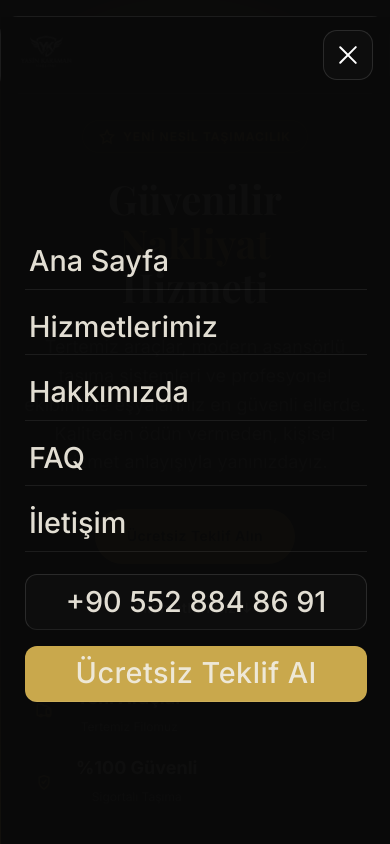
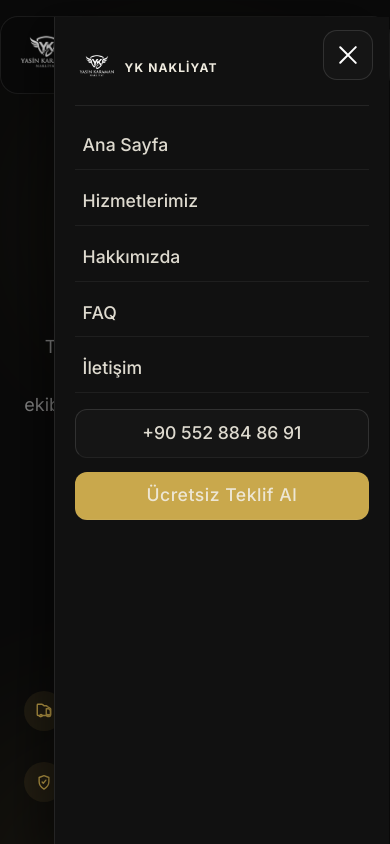
Before and after one commit to TK030/yasin-karaman, a plain HTML site: page index.html in a window 390 px wide. Both pictures are taken after a click on the button "Menü". Shown: the top 844 px of the page. Drawn offline with nearby package versions, Linux system fonts and the light colour scheme.

Commit message:
refactor: enhance mobile navbar with logo and updated styles

```diff
--- a/index.html
+++ b/index.html
@@ -26,6 +26,10 @@
             </a>
 
             <nav class="nav-links" id="navLinks">
+                <div class="nav-mobile-header">
+                    <img src="img/logo.png" alt="YK Nakliyat" class="logo-img" />
+                    <span>YK NAKLİYAT</span>
+                </div>
                 <a href="#home">Ana Sayfa</a>
                 <a href="#hizmetler">Hizmetlerimiz</a>
                 <a href="#hakkimizda">Hakkımızda</a>
--- a/style.css
+++ b/style.css
@@ -1010,7 +1010,7 @@ a {
 @media (max-width: 768px) {
     .nav-container {
         padding: 10px 16px;
-        background: rgba(10, 10, 10, 0.75);
+        background: rgba(10, 10, 10, 0.85);
             border: 1px solid rgba(255, 255, 255, 0.08);
         border-radius: 18px;
         backdrop-filter: blur(12px);
@@ -1021,40 +1021,62 @@ a {
         display: none;
     }
 
-    .nav-links {
-        display: none;
+        .nav-links {
         position: fixed;
-        inset: 0;
-            width: 100vw;
+        top: 0;
+            right: 0;
+            width: min(86vw, 380px);
             height: 100vh;
-            background: rgba(10, 10, 10, 0.98);
-            border: none;
-            border-radius: 0;
-            padding: 90px 24px 32px;
+        display: flex;
         flex-direction: column;
         align-items: stretch;
-        justify-content: center;
-        gap: 10px;
+        justify-content: flex-start;
+            gap: 8px;
+            padding: 26px 20px 30px;
+            background: #111111;
+            border-left: 1px solid rgba(255, 255, 255, 0.08);
+            box-shadow: -18px 0 40px rgba(0, 0, 0, 0.45);
+            border-radius: 0;
+            transform: translateX(110%);
+            transition: transform 0.35s ease;
         z-index: 99;
     }
 
     .nav-links.open {
+        transform: translateX(0);
+        }
+
+        .nav-mobile-header {
         display: flex;
+        align-items: center;
+            gap: 10px;
+            padding: 6px 2px 18px;
+            margin-bottom: 8px;
+            border-bottom: 1px solid rgba(255, 255, 255, 0.08);
+            color: var(--text);
+            font-size: 12px;
+            font-weight: 700;
+            letter-spacing: 1.1px;
+        }
+
+        .nav-mobile-header .logo-img {
+            height: 38px;
+            filter: brightness(0) invert(1);
     }
 
     .nav-links a {
         width: 100%;
-        font-size: clamp(1.8rem, 6vw, 2.6rem);
+        font-size: 1.1rem;
             font-weight: 500;
-            line-height: 1.2;
-            padding: 10px 4px;
-            border-bottom: 1px solid rgba(255, 255, 255, 0.08);
-            color: rgba(240, 236, 224, 0.94);
+        line-height: 1.3;
+            padding: 12px 8px;
+            border-bottom: 1px solid rgba(255, 255, 255, 0.06);
+            color: rgba(240, 236, 224, 0.92);
         }
 
         .nav-links a:hover {
         color: #ffffff;
-            background: transparent;
+        background: transparent;
     }
 
     .nav-links a::after {
@@ -1070,9 +1092,9 @@ a {
     }
 
     .nav-phone-mobile {
-        margin-top: 12px;
-            font-size: 1rem;
-            padding: 14px 18px;
+        margin-top: 8px;
+            font-size: 0.95rem;
+            padding: 13px 16px;
             border: 1px solid rgba(255, 255, 255, 0.12);
             border-radius: 12px;
         background: rgba(255, 255, 255, 0.02);
@@ -1080,10 +1102,10 @@ a {
 
     .nav-cta-mobile {
         margin-top: 6px;
-            padding: 16px 18px;
+        padding: 15px 18px;
             width: 100%;
         border-radius: 12px;
-            box-shadow: none;
+        box-shadow: none;
     }
 
     .nav-actions {
@@ -1094,20 +1116,17 @@ a {
         display: flex;
         z-index: 100;
         width: 50px;
-            height: 50px;
+        height: 50px;
             align-items: center;
             justify-content: center;
         background: rgba(255, 255, 255, 0.02);
-            border: 1px solid rgba(255, 255, 255, 0.12);
+        border: 1px solid rgba(255, 255, 255, 0.12);
             border-radius: 14px;
             box-shadow: none;
         }
 
         .nav-toggle span {
             background: #ffffff;
-    }
-
-    .nav-toggle.open span:nth-child(1) {
         transform: rotate(45deg) translate(5px, 5px);
     }
 
```
